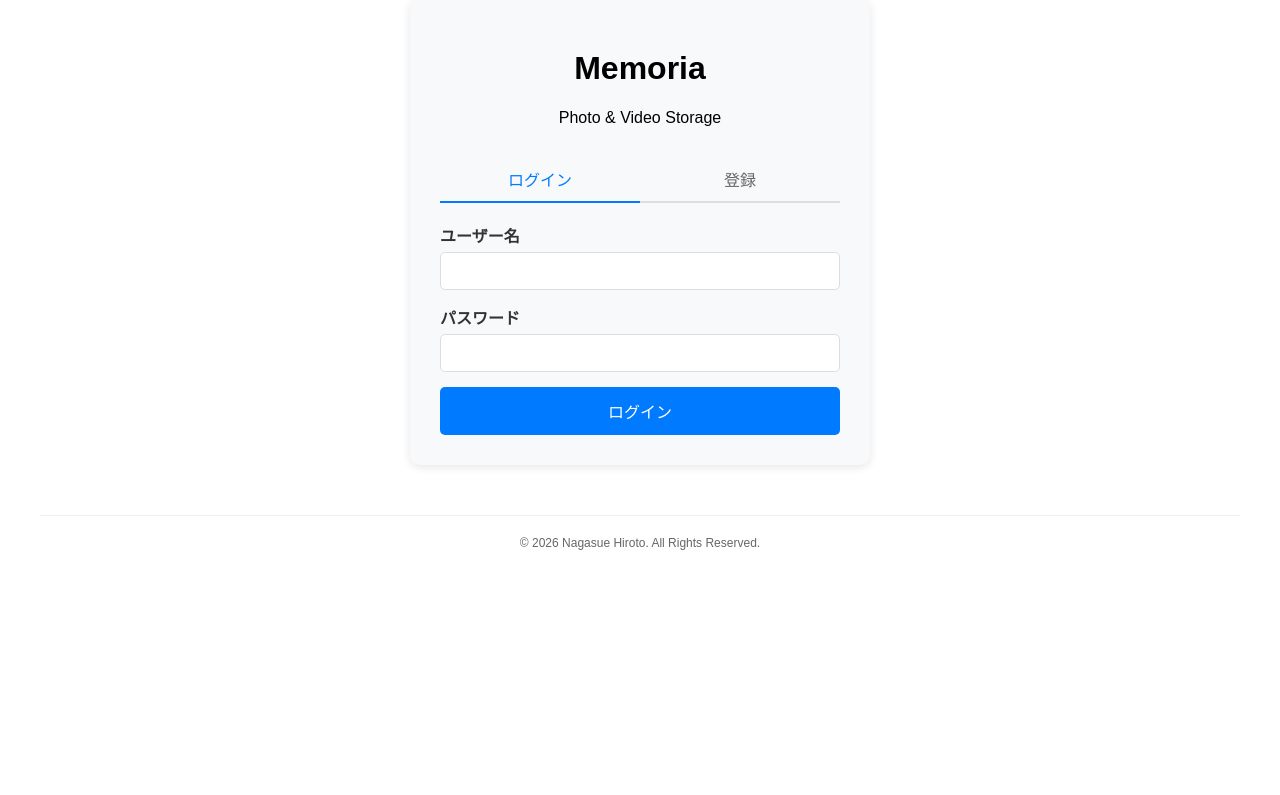
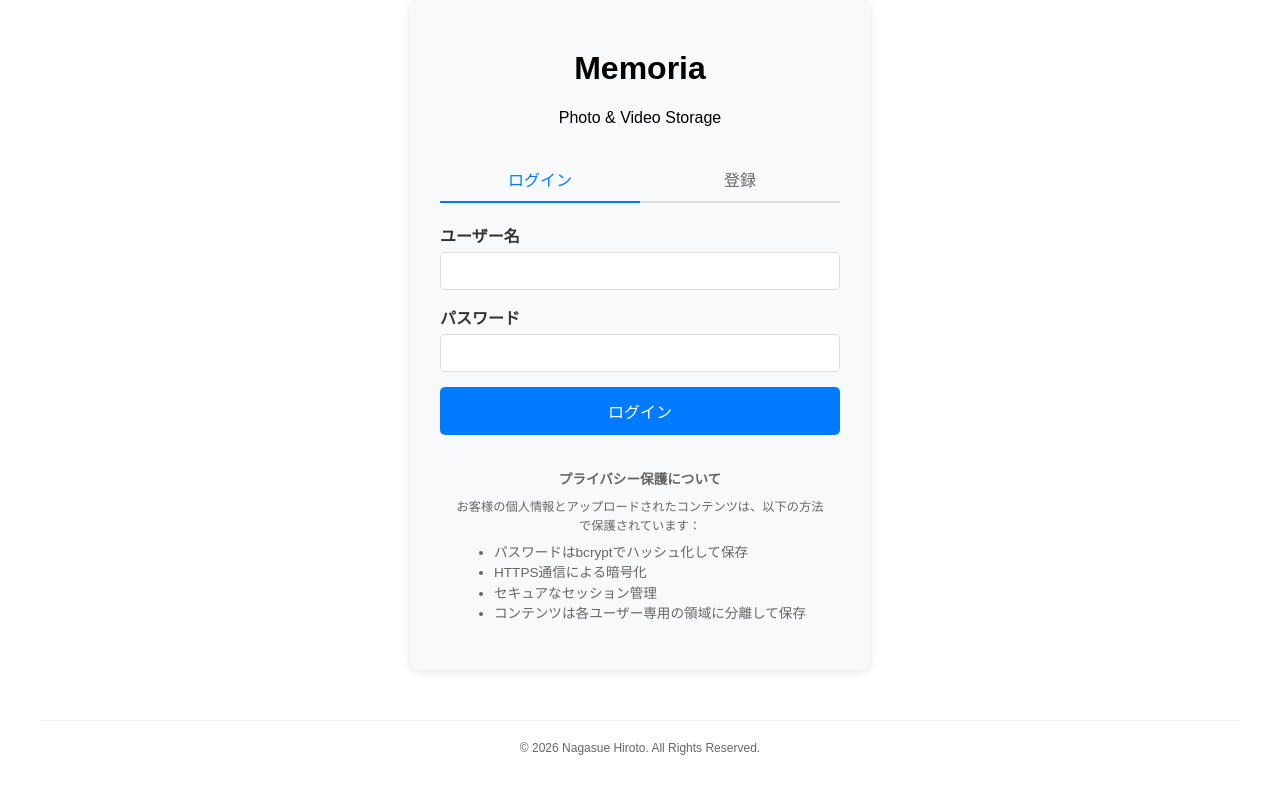
Before and after one commit to Nagaemonn/photo-service, a Python web app: template templates/index.html in a window 1280 px wide. Shown: the part 71-866 px from the top of the page. Before the commit the page ends 621 px from the top, so only its background shows below. Run offline with Jinja, Linux system fonts and the light colour scheme; the template is opened without the code that fills it, so the values that code supplies are empty; some libraries are stand-ins or nearby versions.

Commit message:
Add privacy notice section in index.html to inform users about data protection measures. This includes details on password hashing, HTTPS encryption, secure session management, and content separation for enhanced user trust and compliance.

```diff
--- a/templates/index.html
+++ b/templates/index.html
@@ -725,6 +725,22 @@
             <div id="registerError" class="error-message" style="display: none;"></div>
             <button type="submit" class="btn-auth">登録</button>
         </form>
+
+        <!-- プライバシー保護に関する記述 -->
+        <div class="privacy-notice" style="margin-top: 20px; padding: 15px; text-align: center; font-size: 0.85em; color: #666; line-height: 1.5;">
+            <p style="margin: 0 0 8px 0;">
+                <strong>プライバシー保護について</strong>
+            </p>
+            <p style="margin: 0; font-size: 0.9em;">
+                お客様の個人情報とアップロードされたコンテンツは、以下の方法で保護されています：
+            </p>
+            <ul style="margin: 8px 0 0 0; padding-left: 20px; text-align: left; display: inline-block;">
+                <li>パスワードはbcryptでハッシュ化して保存</li>
+                <li>HTTPS通信による暗号化</li>
+                <li>セキュアなセッション管理</li>
+                <li>コンテンツは各ユーザー専用の領域に分離して保存</li>
+            </ul>
+        </div>
     </div>
 
     <!-- メインコンテンツ -->
```
